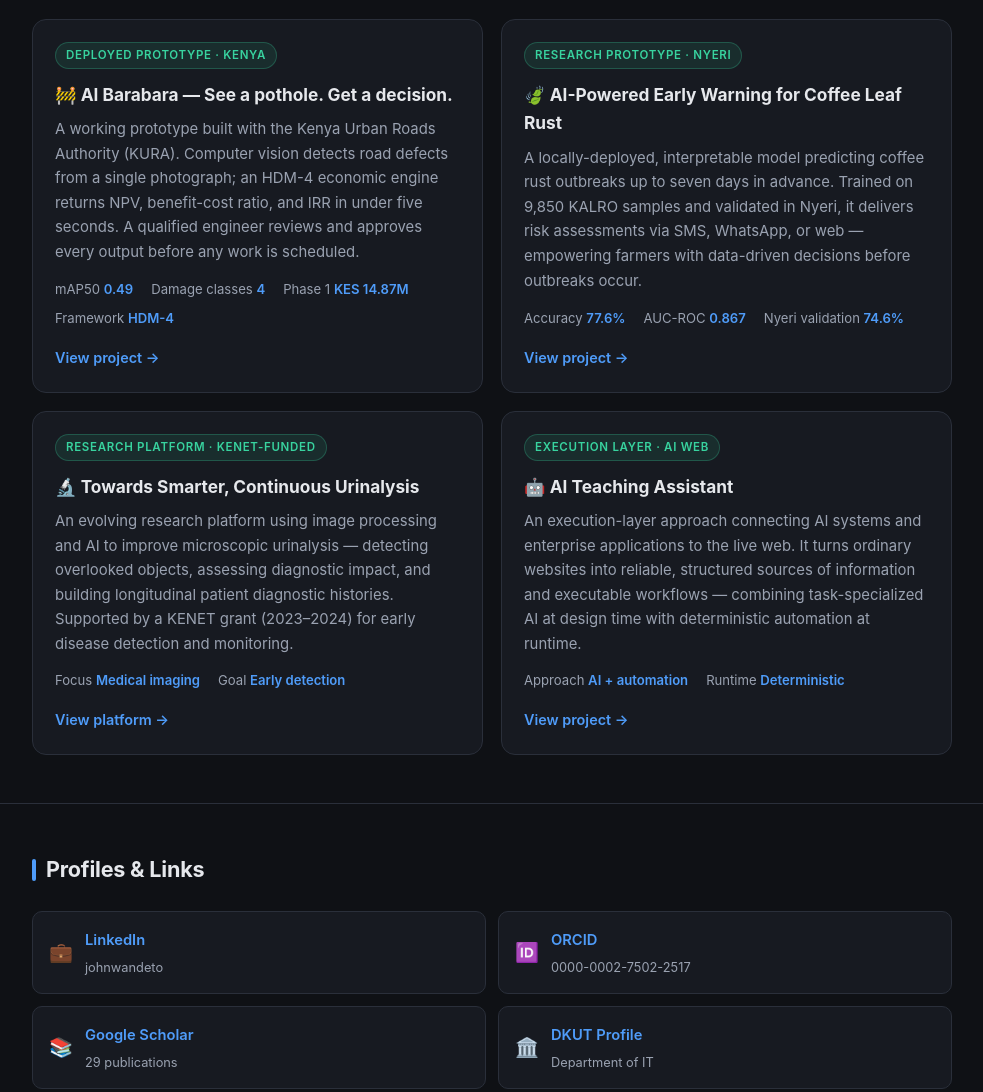
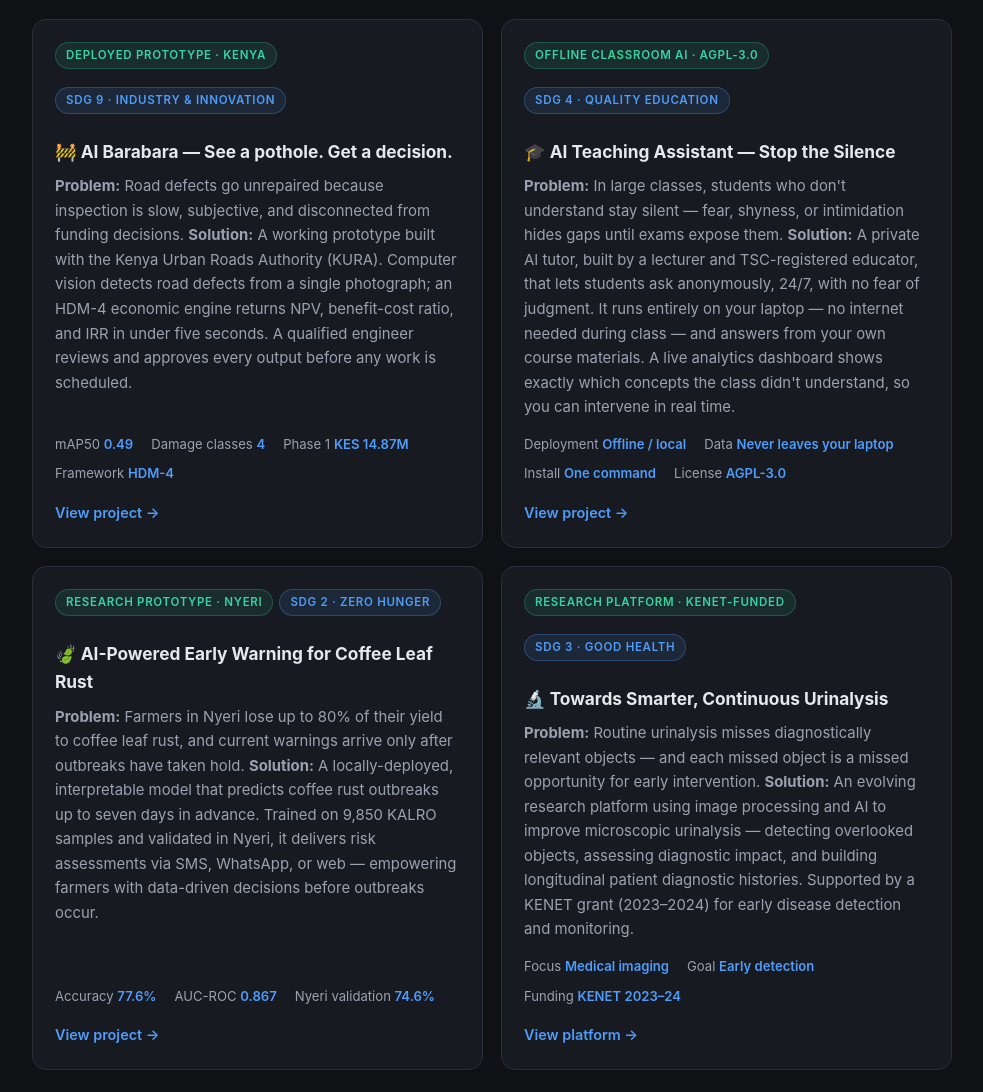
Before and after one commit to ndetos/ndetos.github.io, a plain HTML site: page index.html in a window 1280 px wide. Shown: the part 460-1552 px from the top of the page, without its empty margins (148-1131 px from the left). Drawn offline with Linux system fonts and the light colour scheme.

Commit message:
reodered projects and SDG-aligned

```diff
--- a/index.html
+++ b/index.html
@@ -87,6 +87,17 @@
     margin-bottom: 12px;
     align-self: flex-start;
   }
+    .card .tags {
+    display: flex;
+    flex-wrap: wrap;
+    gap: 6px;
+    margin-bottom: 12px;
+  }
+  .card .tag.sdg {
+    color: var(--accent);
+    background: rgba(79,156,249,0.1);
+    border-color: rgba(79,156,249,0.3);
+  }
   .card h3 { font-size: 1.08rem; margin-bottom: 8px; }
   .card p { color: var(--muted); font-size: 0.93rem; flex-grow: 1; }
   .card .link {
@@ -165,15 +176,20 @@
     <h2>Projects</h2>
     <div class="grid">
 
-      <!-- AI Barabara -->
+      <!-- 1. AI Barabara -->
       <article class="card">
-        <span class="tag">Deployed Prototype · Kenya</span>
+        <div class="tags">
+          <span class="tag">Deployed Prototype · Kenya</span>
+          <span class="tag sdg">SDG 9 · Industry &amp; Innovation</span>
+        </div>
         <h3>🚧 AI Barabara — See a pothole. Get a decision.</h3>
         <p>
-          A working prototype built with the Kenya Urban Roads Authority (KURA). Computer vision
-          detects road defects from a single photograph; an HDM-4 economic engine returns NPV,
-          benefit-cost ratio, and IRR in under five seconds. A qualified engineer reviews and
-          approves every output before any work is scheduled.
+          <strong>Problem:</strong> Road defects go unrepaired because inspection is slow,
+          subjective, and disconnected from funding decisions. <strong>Solution:</strong>
+          A working prototype built with the Kenya Urban Roads Authority (KURA). Computer
+          vision detects road defects from a single photograph; an HDM-4 economic engine
+          returns NPV, benefit-cost ratio, and IRR in under five seconds. A qualified
+          engineer reviews and approves every output before any work is scheduled.
         </p>
         <div class="metrics">
           <span>mAP50 <b>0.49</b></span>
@@ -184,15 +200,47 @@
         <a class="link" href="https://ndetos.github.io/ai_barabara/" target="_blank" rel="noopener">View project →</a>
       </article>
 
-      <!-- Coffee Rust -->
+      <!-- 2. AI Teaching Assistant -->
       <article class="card">
-        <span class="tag">Research Prototype · Nyeri</span>
+        <div class="tags">
+          <span class="tag">Offline Classroom AI · AGPL-3.0</span>
+          <span class="tag sdg">SDG 4 · Quality Education</span>
+        </div>
+        <h3>🎓 AI Teaching Assistant — Stop the Silence</h3>
+        <p>
+          <strong>Problem:</strong> In large classes, students who don't understand stay
+          silent — fear, shyness, or intimidation hides gaps until exams expose them.
+          <strong>Solution:</strong> A private AI tutor, built by a lecturer and
+          TSC-registered educator, that lets students ask anonymously, 24/7, with no fear
+          of judgment. It runs entirely on your laptop — no internet needed during class —
+          and answers from your own course materials. A live analytics dashboard shows
+          exactly which concepts the class didn't understand, so you can intervene in
+          real time.
+        </p>
+        <div class="metrics">
+          <span>Deployment <b>Offline / local</b></span>
+          <span>Data <b>Never leaves your laptop</b></span>
+          <span>Install <b>One command</b></span>
+          <span>License <b>AGPL-3.0</b></span>
+        </div>
+        <a class="link" href="https://ndetos.github.io/ai-teaching-assistant/" target="_blank" rel="noopener">View project →</a>
+      </article>
+
+      <!-- 3. Coffee Rust -->
+      <article class="card">
+        <div class="tags">
+          <span class="tag">Research Prototype · Nyeri</span>
+          <span class="tag sdg">SDG 2 · Zero Hunger</span>
+        </div>
         <h3>🍃 AI-Powered Early Warning for Coffee Leaf Rust</h3>
         <p>
-          A locally-deployed, interpretable model predicting coffee rust outbreaks up to seven
-          days in advance. Trained on 9,850 KALRO samples and validated in Nyeri, it delivers
-          risk assessments via SMS, WhatsApp, or web — empowering farmers with data-driven
-          decisions before outbreaks occur.
+          <strong>Problem:</strong> Farmers in Nyeri lose up to 80% of their yield to
+          coffee leaf rust, and current warnings arrive only after outbreaks have taken
+          hold. <strong>Solution:</strong> A locally-deployed, interpretable model that
+          predicts coffee rust outbreaks up to seven days in advance. Trained on 9,850
+          KALRO samples and validated in Nyeri, it delivers risk assessments via SMS,
+          WhatsApp, or web — empowering farmers with data-driven decisions before
+          outbreaks occur.
         </p>
         <div class="metrics">
           <span>Accuracy <b>77.6%</b></span>
@@ -202,38 +250,28 @@
         <a class="link" href="https://ndetos.github.io/coffee-rust/" target="_blank" rel="noopener">View project →</a>
       </article>
 
-      <!-- Urinalysis -->
+      <!-- 4. Urinalysis -->
       <article class="card">
-        <span class="tag">Research Platform · KENET-funded</span>
+        <div class="tags">
+          <span class="tag">Research Platform · KENET-funded</span>
+          <span class="tag sdg">SDG 3 · Good Health</span>
+        </div>
         <h3>🔬 Towards Smarter, Continuous Urinalysis</h3>
         <p>
-          An evolving research platform using image processing and AI to improve microscopic
-          urinalysis — detecting overlooked objects, assessing diagnostic impact, and building
-          longitudinal patient diagnostic histories. Supported by a KENET grant (2023–2024)
-          for early disease detection and monitoring.
+          <strong>Problem:</strong> Routine urinalysis misses diagnostically relevant
+          objects — and each missed object is a missed opportunity for early
+          intervention. <strong>Solution:</strong> An evolving research platform using
+          image processing and AI to improve microscopic urinalysis — detecting
+          overlooked objects, assessing diagnostic impact, and building longitudinal
+          patient diagnostic histories. Supported by a KENET grant (2023–2024) for early
+          disease detection and monitoring.
         </p>
         <div class="metrics">
           <span>Focus <b>Medical imaging</b></span>
           <span>Goal <b>Early detection</b></span>
+          <span>Funding <b>KENET 2023–24</b></span>
         </div>
         <a class="link" href="https://vision-save.dkut.ac.ke/" target="_blank" rel="noopener">View platform →</a>
-      </article>
-
-      <!-- AI Teaching Assistant -->
-      <article class="card">
-        <span class="tag">Execution Layer · AI Web</span>
-        <h3>🤖 AI Teaching Assistant</h3>
-        <p>
-          An execution-layer approach connecting AI systems and enterprise applications to the
-          live web. It turns ordinary websites into reliable, structured sources of information
-          and executable workflows — combining task-specialized AI at design time with
-          deterministic automation at runtime.
-        </p>
-        <div class="metrics">
-          <span>Approach <b>AI + automation</b></span>
-          <span>Runtime <b>Deterministic</b></span>
-        </div>
-        <a class="link" href="https://ndetos.github.io/ai-teaching-assistant/" target="_blank" rel="noopener">View project →</a>
       </article>
 
     </div>
@@ -268,7 +306,7 @@
       <a class="link-row" href="https://csit.dkut.ac.ke/departments/it/dr-john-mwangi-wandeto/" target="_blank" rel="noopener">
         <span class="icon">🏛️</span>
         <span>
-          <span class="label">DKUT Profile</span><br>
+          <span class="label">DeKUT Profile</span><br>
           <span class="sub">Department of IT</span>
         </span>
       </a>
```
